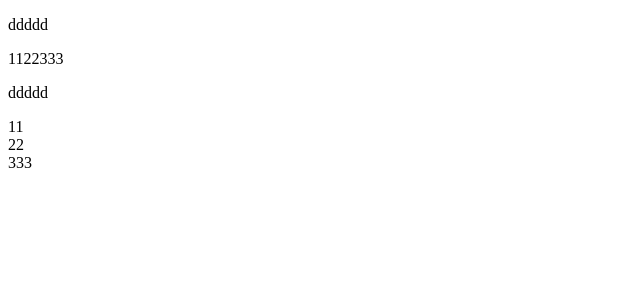
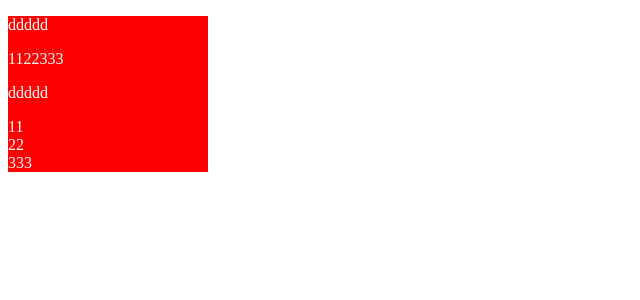
Before and after one commit to Felix-Prince/React-Web-Template, a React app: page / in a window 1280 px wide. Shown: the top 300 px of the page, without its empty margins (0-640 px from the left). Built offline with nearby package versions, Linux system fonts and the light colour scheme.

Commit message:
feat: 项目实现使用 less module 的方式

```diff
--- a/package.json
+++ b/package.json
@@ -10,7 +10,9 @@
 		"style": "stylelint \"**/*.(css|scss)\" --fix",
 		"lint": "lint-staged",
 		"build": "webpack --config webpack.config.js",
-		"start": "webpack-dev-server --open"
+		"start": "webpack-dev-server --open",
+		"clean:ts": "find . -name '*.tsbuildinfo' -exec rm -f {} +",
+		"dev": "webpack serve --mode development"
 	},
 	"keywords": [],
 	"author": "Felix",
--- a/src/App.tsx
+++ b/src/App.tsx
@@ -1,11 +1,7 @@
 import { FC } from 'react'
 import Demo from './Demo'
-// import styles from './styles.less'
-
-// TODO: 实现 less modules 的方式
-// TODO: 实现 less modules 的方式
-// TODO: 实现 less modules 的方式
-// TODO: 实现 less modules 的方式
+import data from './const.json'
+import styles from './styles.module.less'
 
 type AppType = {
 	count: number
@@ -13,8 +9,15 @@ type AppType = {
 
 const App: FC<AppType> = () => {
 	const arr = ['11', '22', '333']
+	console.log(data)
+	console.log(styles)
 	return (
-		<div id='xxx' className='test' title='xxxx' style={{ width: 200 }}>
+		<div
+			id='xxx'
+			className={styles.myComponent}
+			title='xxxx'
+			style={{ width: 200 }}
+		>
 			<p>ddddd</p>
 			{arr.map((item) => {
 				return <span key={item}>{item}</span>
--- /dev/null
+++ b/src/const.json
@@ -0,0 +1,3 @@
+{
+	"aaa": "1111"
+}
--- a/src/styles.less
+++ /dev/null
@@ -1,6 +0,0 @@
-.test{
-    background-color: #FFF;
-    p{
-        color: blueviolet;
-    }
-}
--- /dev/null
+++ b/src/styles.module.less
@@ -0,0 +1,8 @@
+:export {
+	primaryColor: #1890ff;
+}
+
+.myComponent {
+	background-color: red;
+	color: white;
+}
--- a/tsconfig.json
+++ b/tsconfig.json
@@ -28,6 +28,8 @@
 		"allowUnusedLabels": false,
 		"esModuleInterop": true,
 		"allowSyntheticDefaultImports": true,
-		"moduleResolution": "Node"
+		"resolveJsonModule": true,
+		"moduleResolution": "Node",
+		"isolatedModules": true
 	}
 }
```
Also changed, not shown: src/styles.env.d.ts (added, +76 -0 lines), .eslintrc.js, src/default.ts (renamed from src/index.ts), 1 other file (tests, documents, lock files or other folders).
